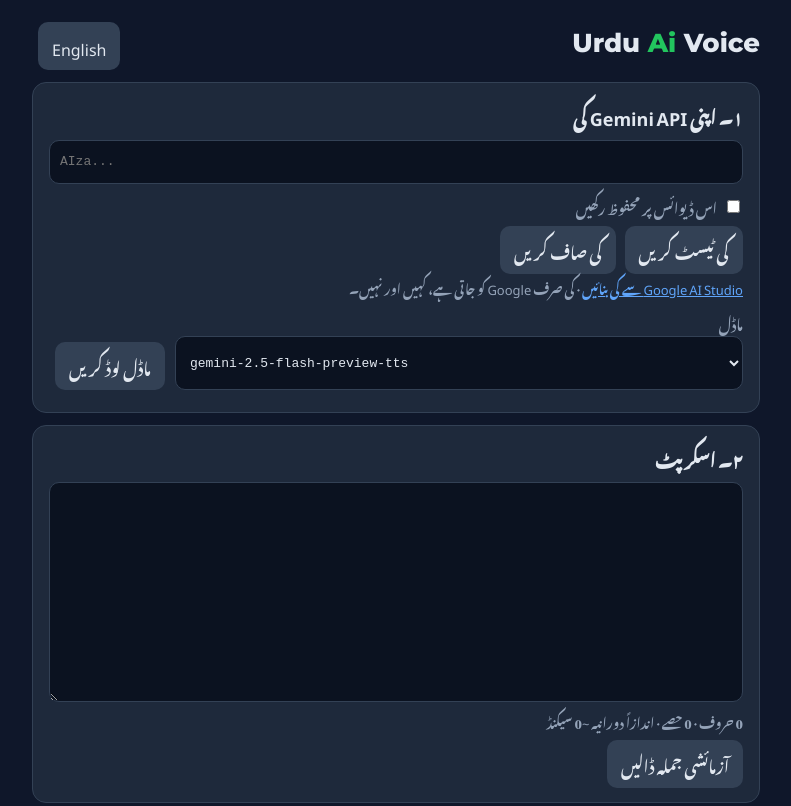
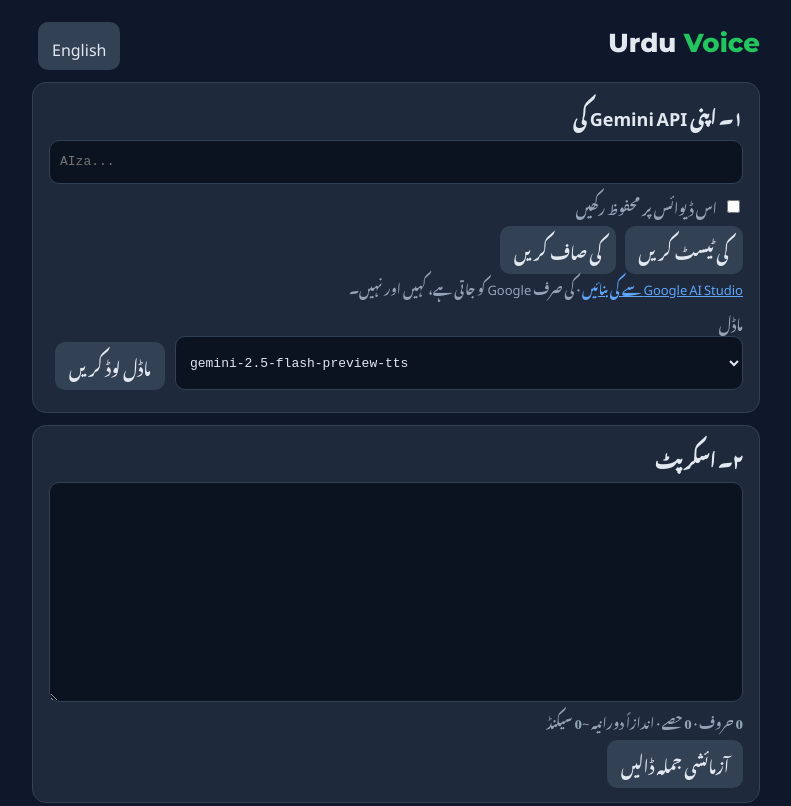
Before and after one commit to myasir66/urdu-voice, a plain HTML site: page index.html in a window 1280 px wide. Shown: the top 806 px of the page, without its empty margins (244-1035 px from the left). Drawn offline with Linux system fonts and the light colour scheme; a web font is replaced by a local one.

Commit message:
Remove 'Urdu Ai' brand name from logo
Co-Authored-By: Claude Opus 5.5 <noreply@anthropic.com>

```diff
--- a/index.html
+++ b/index.html
@@ -36,7 +36,7 @@
 <body>
 <div class="wrap">
   <header>
-    <div class="logo">Urdu <span>Ai</span> Voice</div>
+    <div class="logo">Urdu <span>Voice</span></div>
     <button id="langBtn">English</button>
   </header>
 
```
